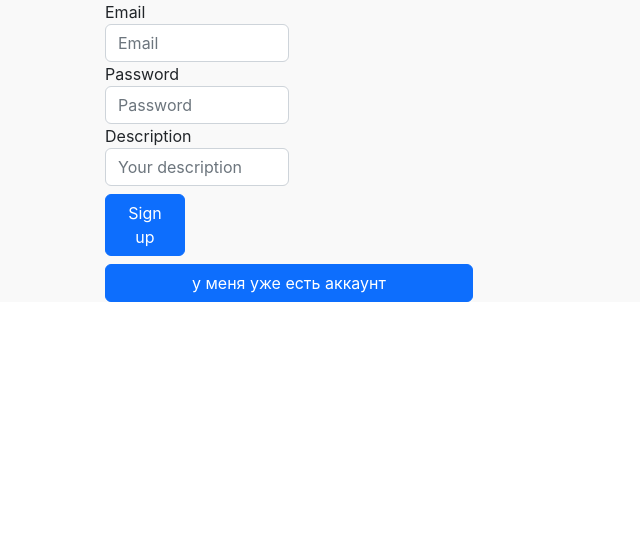
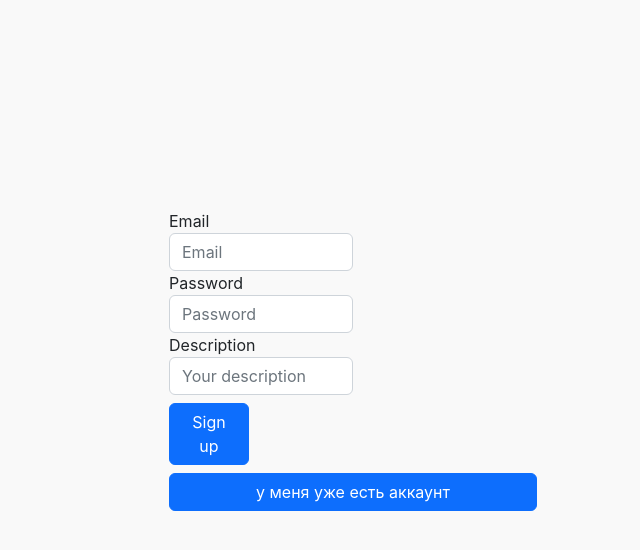
Before and after one commit to 111LegendaryDude111/PetShop, a React (Create React App) app: page / in a window 1280 px wide. Shown: the top 550 px of the page, without its empty margins (351-991 px from the left). Built offline with nearby package versions, Linux system fonts and the light colour scheme.

Commit message:
add validation

```diff
--- a/src/components/Authorisation/SignUp/styles.module.scss
+++ b/src/components/Authorisation/SignUp/styles.module.scss
@@ -1,6 +1,10 @@
 .signUpPage{
     background-color: rgba(248, 248, 248, 0.845);
-
+    position: fixed;
+    top: 0;
+    left: 0;
+    width: 100%;
+    height: 100%;
 }
 
 .form{
@@ -8,6 +12,8 @@
     display: flex;
     flex-direction: column;
     width: 23rem;
+    margin: -4rem 0 1rem 8rem;
+
 }
 
 .signUpBtn{
```
